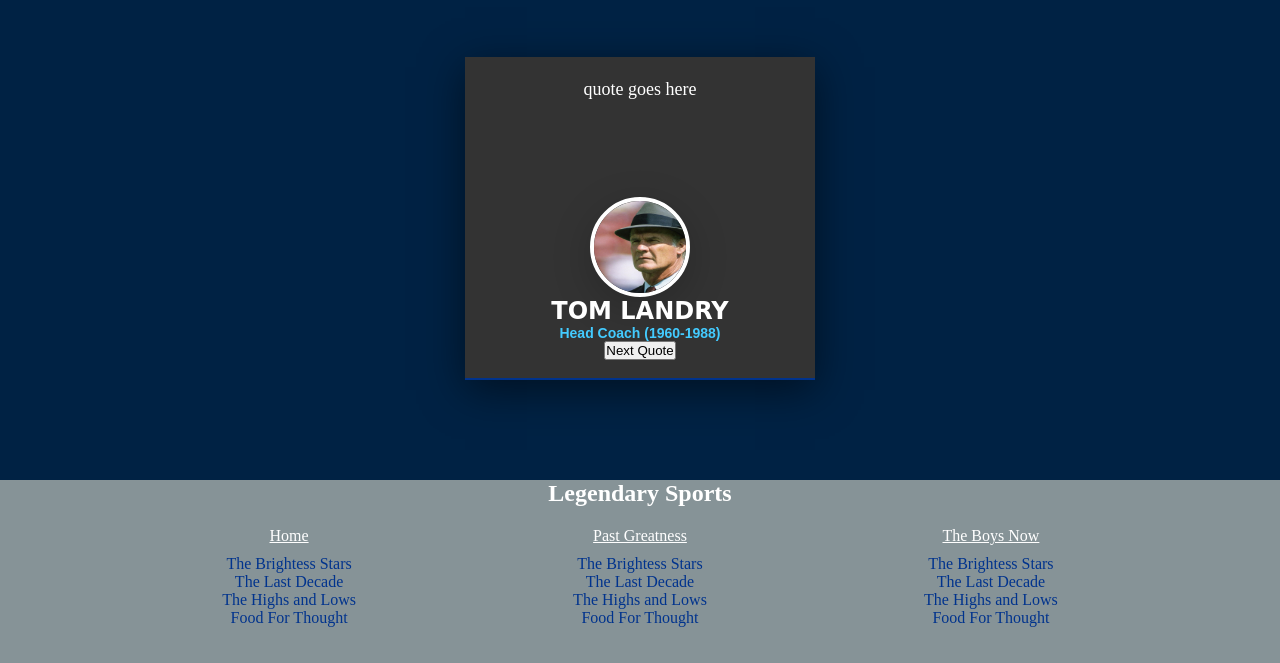
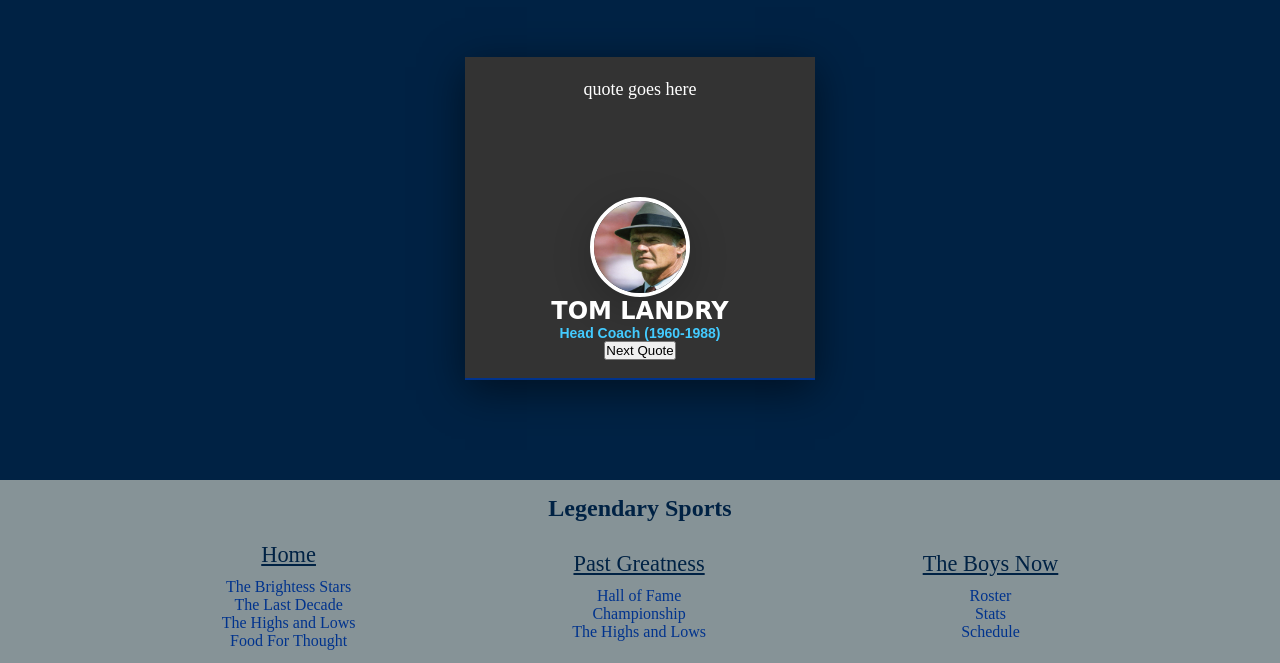
Before and after one commit to Shanehortonm/Legendary-Sports, a website: page index.html in a window 1280 px wide. Shown: the part 1873-2536 px from the top of the page. Drawn offline with nearby package versions, Linux system fonts and the light colour scheme.

Commit message:
changes to footer

```diff
--- a/CSS/NavFooter.css
+++ b/CSS/NavFooter.css
@@ -260,7 +260,8 @@ Start of MQs
 		display: inline-flex;
 		justify-content: center;
 		align-items: center;
-		color: white;
+		color: var(--primaryColorOne);
+		padding-top: 15px;
 	}
 
 	.footerline-1 {
@@ -277,7 +278,8 @@ Start of MQs
 		align-items: center;
 		text-decoration: underline;
 		padding-bottom: 10px;
-		color: white;
+		font-size: 1.4rem;
+		color: var(--primaryColorOne);
 	}
 
 	.footerline-1 ul li {
--- a/index.html
+++ b/index.html
@@ -174,16 +174,14 @@
                 </ul>
                 <ul>
                   <p>Past Greatness</p>
-                  <li><a href="/">The Brightess Stars</a></li>
-                  <li><a href="/">The Last Decade</a></li>
+                  <li><a href="/">Hall of Fame</a></li>
+                  <li><a href="/">Championship</a></li>
                   <li><a href="/">The Highs and Lows</a></li>
-                  <li><a href="/">Food For Thought</a></li>
                 </ul><ul>
                   <p>The Boys Now</p>
-                  <li><a href="/">The Brightess Stars</a></li>
-                  <li><a href="/">The Last Decade</a></li>
-                  <li><a href="/">The Highs and Lows</a></li>
-                  <li><a href="/">Food For Thought</a></li>
+                  <li><a href="/">Roster</a></li>
+                  <li><a href="/">Stats</a></li>
+                  <li><a href="/">Schedule</a></li>
                 </ul>
               </div>
               <div class="footerline-2">
```
